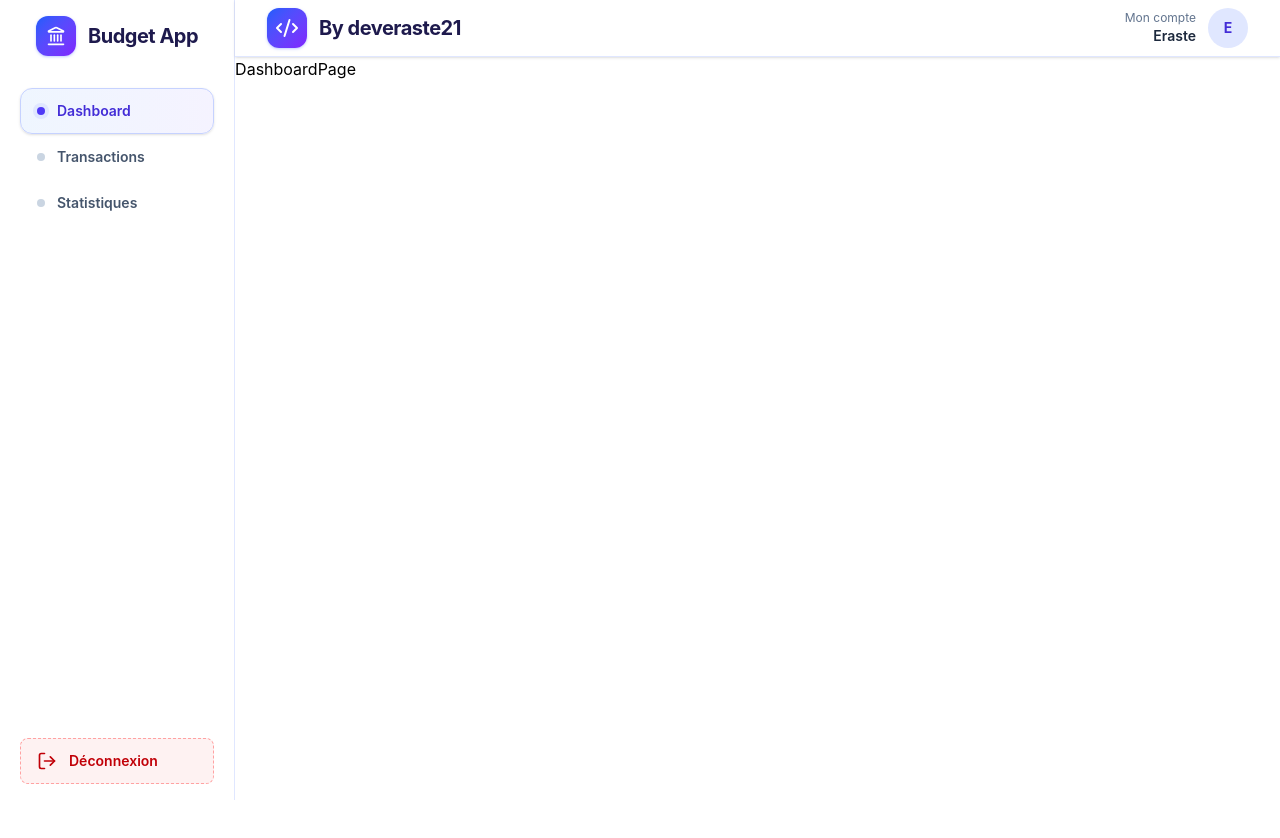
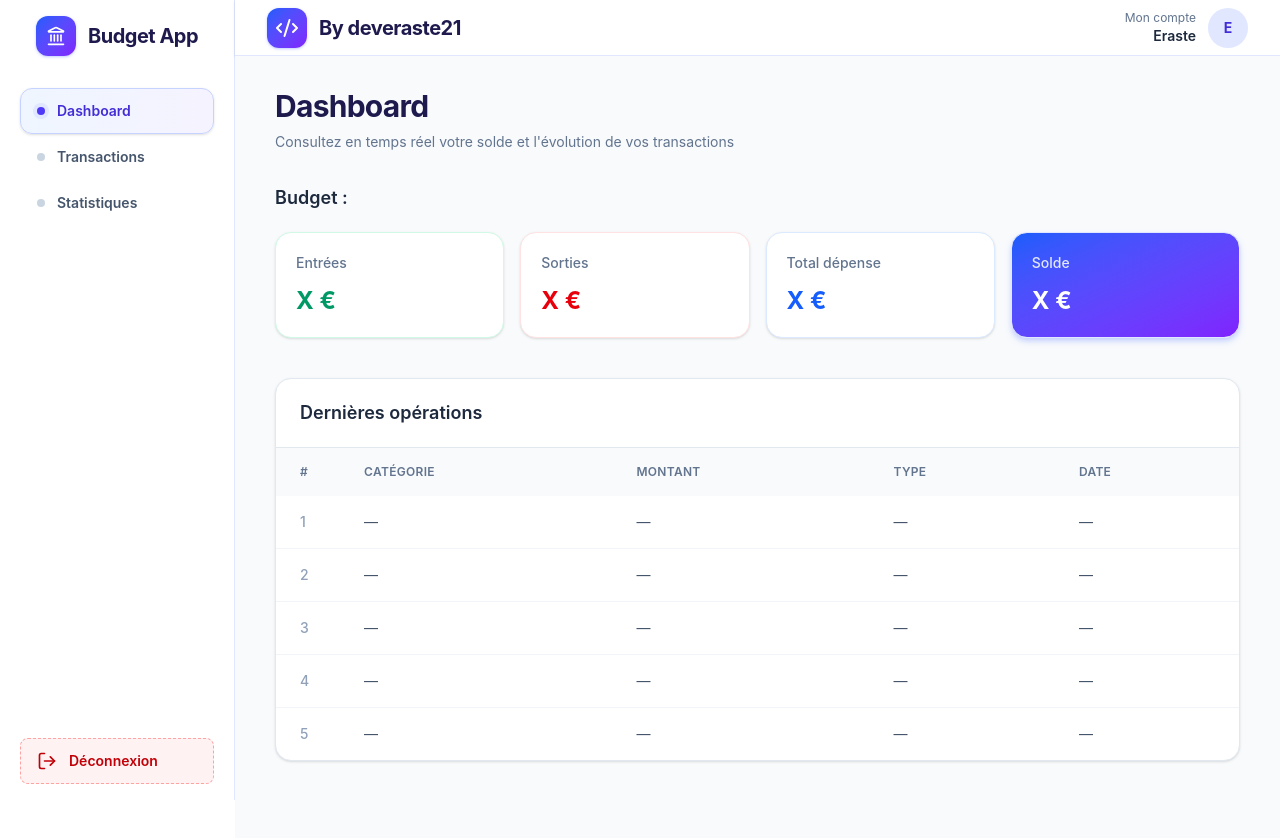
Before and after one commit to Eraste21/budget-app, a React (Vite) app in the folder frontend/: page /dashboard in a window 1280 px wide. Shown: the top 838 px of the page. Before the commit the page ends 800 px from the top, so only its background shows below. Built offline with nearby package versions, Linux system fonts and the light colour scheme; sample sign-in values are in the browser's storage.

Commit message:
Premier prototype de Dashboard

```diff
--- a/frontend/src/pages/DashboardPage.tsx
+++ b/frontend/src/pages/DashboardPage.tsx
@@ -1,5 +1,92 @@
 export const DashboardPage = () => {
   return (
-    <div>DashboardPage</div>
+    <main className="min-h-full bg-slate-50 px-5 py-8 sm:px-8 lg:px-10">
+      <section className="mb-8">
+        <h1 className="text-3xl font-bold tracking-tight text-indigo-950">Dashboard</h1>
+        <span className="mt-2 block text-sm text-slate-500">
+          Consultez en temps réel votre solde et l'évolution de vos transactions
+        </span>
+      </section>
+
+      <section className="mb-5">
+        <h2 className="text-lg font-semibold text-slate-800">Budget :</h2>
+      </section>
+
+      <section className="mb-10 grid gap-4 sm:grid-cols-2 xl:grid-cols-4">
+        <div className="rounded-2xl border border-emerald-100 bg-white p-5 shadow-sm">
+          <span className="block text-sm font-medium text-slate-500">Entrées</span>
+          <span className="mt-3 block text-2xl font-bold text-emerald-600">X €</span>
+        </div>
+        <div className="rounded-2xl border border-red-100 bg-white p-5 shadow-sm">
+          <span className="block text-sm font-medium text-slate-500">Sorties</span>
+          <span className="mt-3 block text-2xl font-bold text-red-600">X €</span>
+        </div>
+        <div className="rounded-2xl border border-blue-100 bg-white p-5 shadow-sm">
+          <span className="block text-sm font-medium text-slate-500">Total dépense</span>
+          <span className="mt-3 block text-2xl font-bold text-blue-600">X €</span>
+        </div>
+        <div className="rounded-2xl border border-indigo-100 bg-linear-to-br from-blue-600 to-violet-600 p-5 text-white shadow-md shadow-indigo-200">
+          <span className="block text-sm font-medium text-indigo-100">Solde</span>
+          <span className="mt-3 block text-2xl font-bold">X €</span>
+        </div>
+      </section>
+
+      <section className="overflow-hidden rounded-2xl border border-slate-200 bg-white shadow-sm">
+        <div className="border-b border-slate-200 px-6 py-5">
+          <h2 className="text-lg font-semibold text-slate-800">Dernières opérations</h2>
+        </div>
+
+        <div className="overflow-x-auto">
+          <table className="w-full min-w-160 border-collapse text-left text-sm">
+            <thead className="bg-slate-50 text-xs uppercase tracking-wide text-slate-500">
+              <tr>
+                <th className="w-16 px-6 py-4 font-semibold" scope="col">#</th>
+                <th className="px-6 py-4 font-semibold" scope="col">Catégorie</th>
+                <th className="px-6 py-4 font-semibold" scope="col">Montant</th>
+                <th className="px-6 py-4 font-semibold" scope="col">Type</th>
+                <th className="px-6 py-4 font-semibold" scope="col">Date</th>
+              </tr>
+            </thead>
+            <tbody className="divide-y divide-slate-100 text-slate-600">
+              <tr className="transition hover:bg-indigo-50/40">
+                <td className="px-6 py-4 font-medium text-slate-400">1</td>
+                <td className="px-6 py-4">—</td>
+                <td className="px-6 py-4">—</td>
+                <td className="px-6 py-4">—</td>
+                <td className="px-6 py-4">—</td>
+              </tr>
+              <tr className="transition hover:bg-indigo-50/40">
+                <td className="px-6 py-4 font-medium text-slate-400">2</td>
+                <td className="px-6 py-4">—</td>
+                <td className="px-6 py-4">—</td>
+                <td className="px-6 py-4">—</td>
+                <td className="px-6 py-4">—</td>
+              </tr>
+              <tr className="transition hover:bg-indigo-50/40">
+                <td className="px-6 py-4 font-medium text-slate-400">3</td>
+                <td className="px-6 py-4">—</td>
+                <td className="px-6 py-4">—</td>
+                <td className="px-6 py-4">—</td>
+                <td className="px-6 py-4">—</td>
+              </tr>
+              <tr className="transition hover:bg-indigo-50/40">
+                <td className="px-6 py-4 font-medium text-slate-400">4</td>
+                <td className="px-6 py-4">—</td>
+                <td className="px-6 py-4">—</td>
+                <td className="px-6 py-4">—</td>
+                <td className="px-6 py-4">—</td>
+              </tr>
+              <tr className="transition hover:bg-indigo-50/40">
+                <td className="px-6 py-4 font-medium text-slate-400">5</td>
+                <td className="px-6 py-4">—</td>
+                <td className="px-6 py-4">—</td>
+                <td className="px-6 py-4">—</td>
+                <td className="px-6 py-4">—</td>
+              </tr>
+            </tbody>
+          </table>
+        </div>
+      </section>
+    </main>
   )
 }
```
